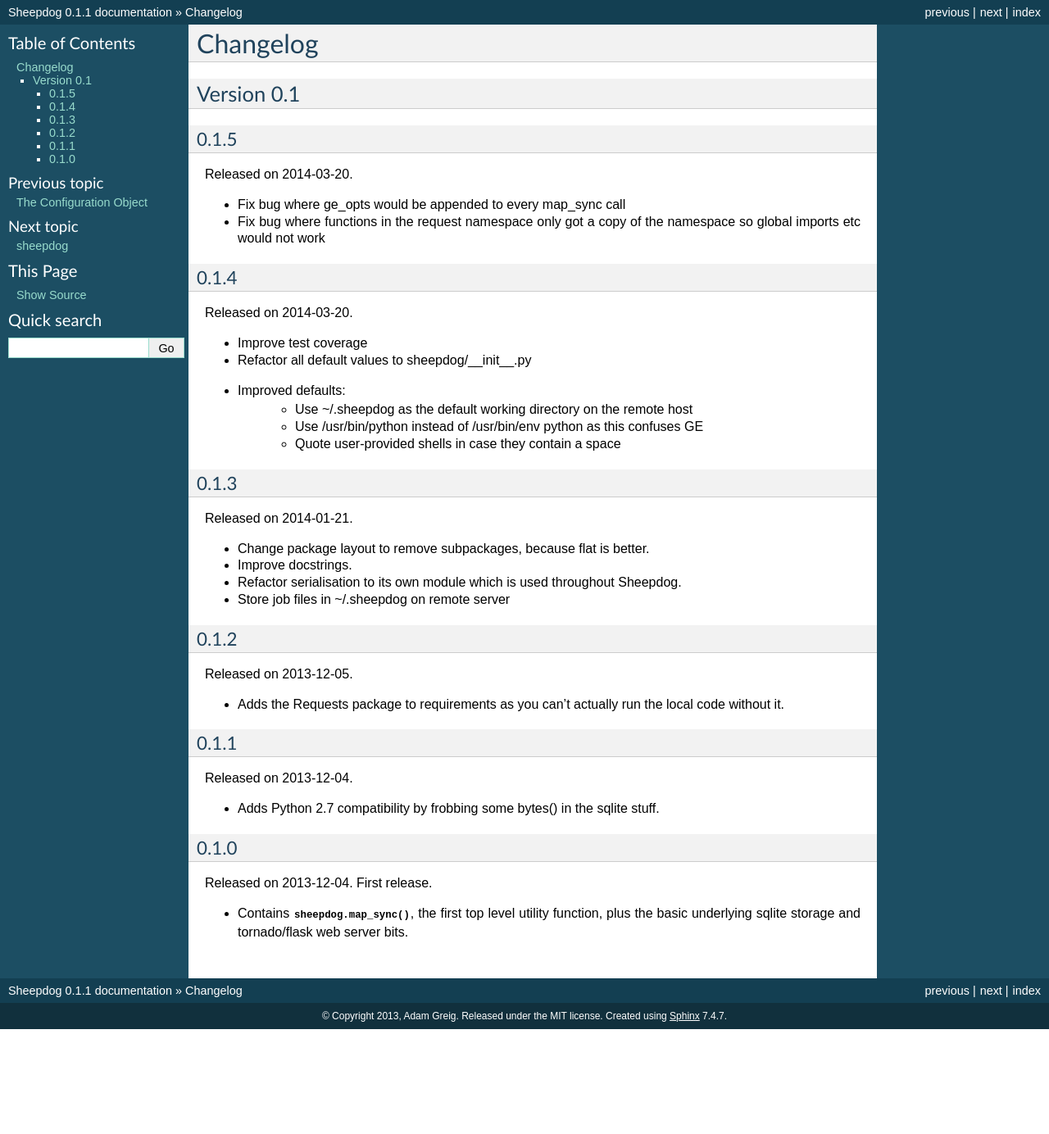
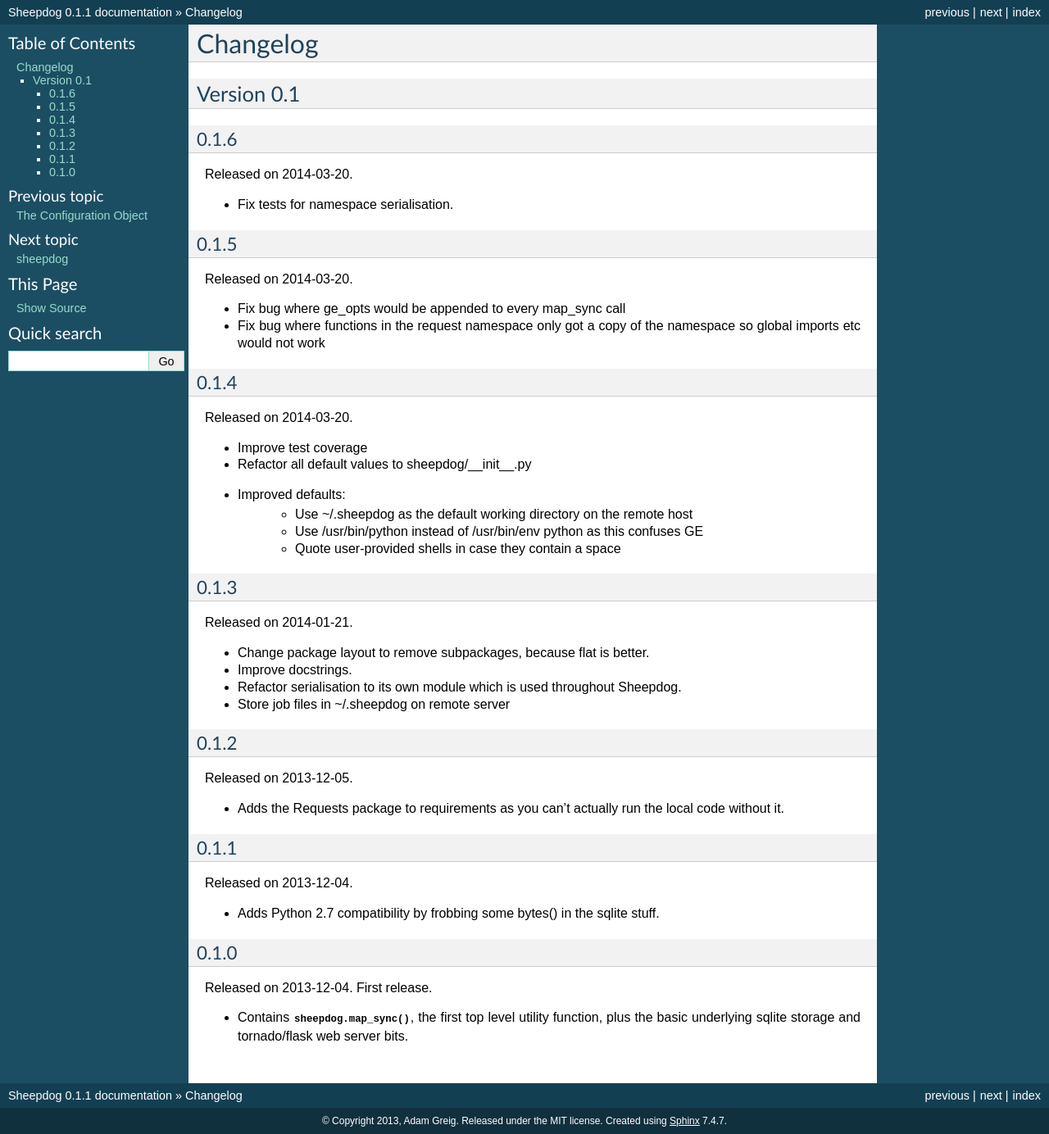
Before and after one commit to adamgreig/sheepdog, a Sphinx documentation site: the page built from docs/changelog.rst, in a window 1280 px wide. Shown: the whole page at 82% size. Built offline with Sphinx 7.4.7, drawn with Linux system fonts in a browser that asks for light colours; before the commit the page ends 1256 px from its top, so only the background shows below that.

Commit message:
Release 0.1.6

```diff
--- a/docs/changelog.rst
+++ b/docs/changelog.rst
@@ -3,6 +3,12 @@ Changelog
 
 Version 0.1
 -----------
+
+0.1.6
+^^^^^
+Released on 2014-03-20.
+
+* Fix tests for namespace serialisation.
 
 0.1.5
 ^^^^^
--- a/sheepdog/__init__.py
+++ b/sheepdog/__init__.py
@@ -17,7 +17,7 @@ Sheepdog is released under the MIT license, see the LICENSE file for details.
 """
 
 __author__ = "Adam Greig <adam@adamgreig.com>"
-__version__ = "0.1.5"
+__version__ = "0.1.6"
 __version_info__ = tuple([int(d) for d in __version__.split(".")])
 __license__ = "MIT License"
 
```
